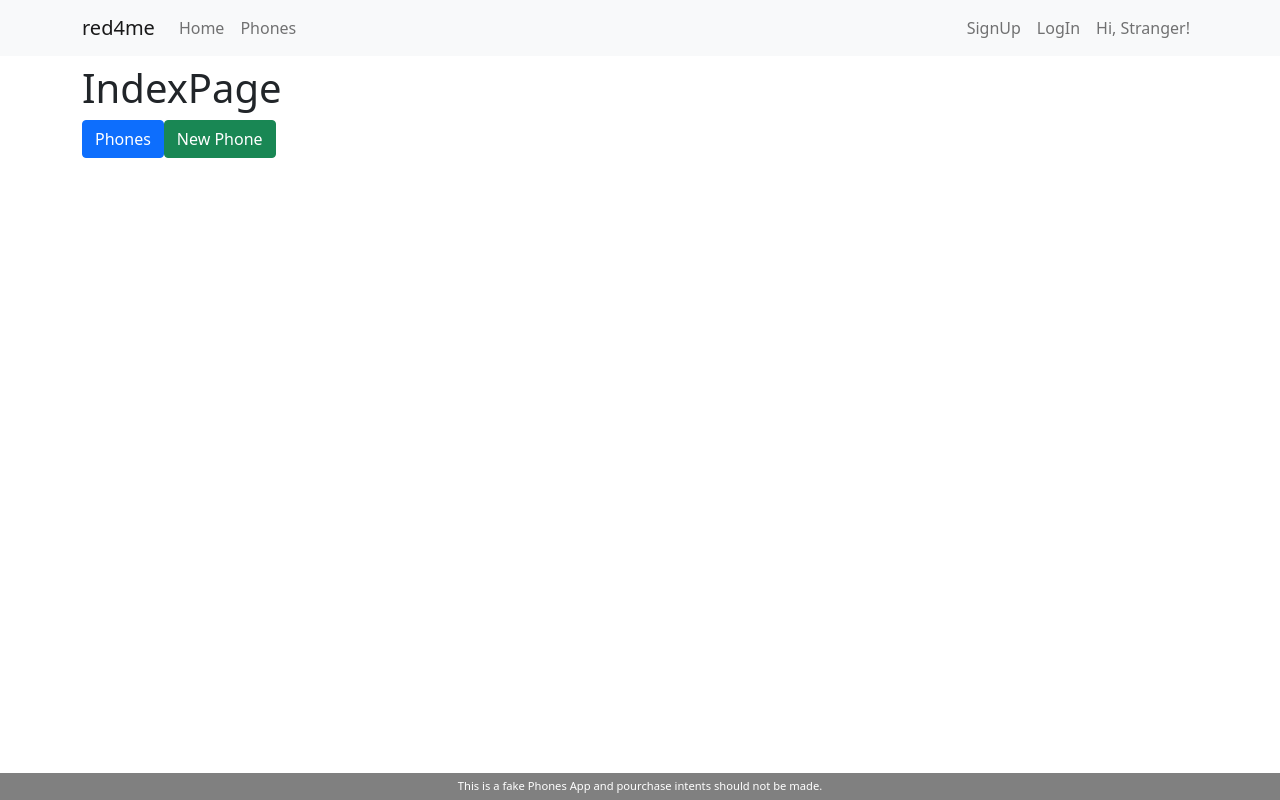
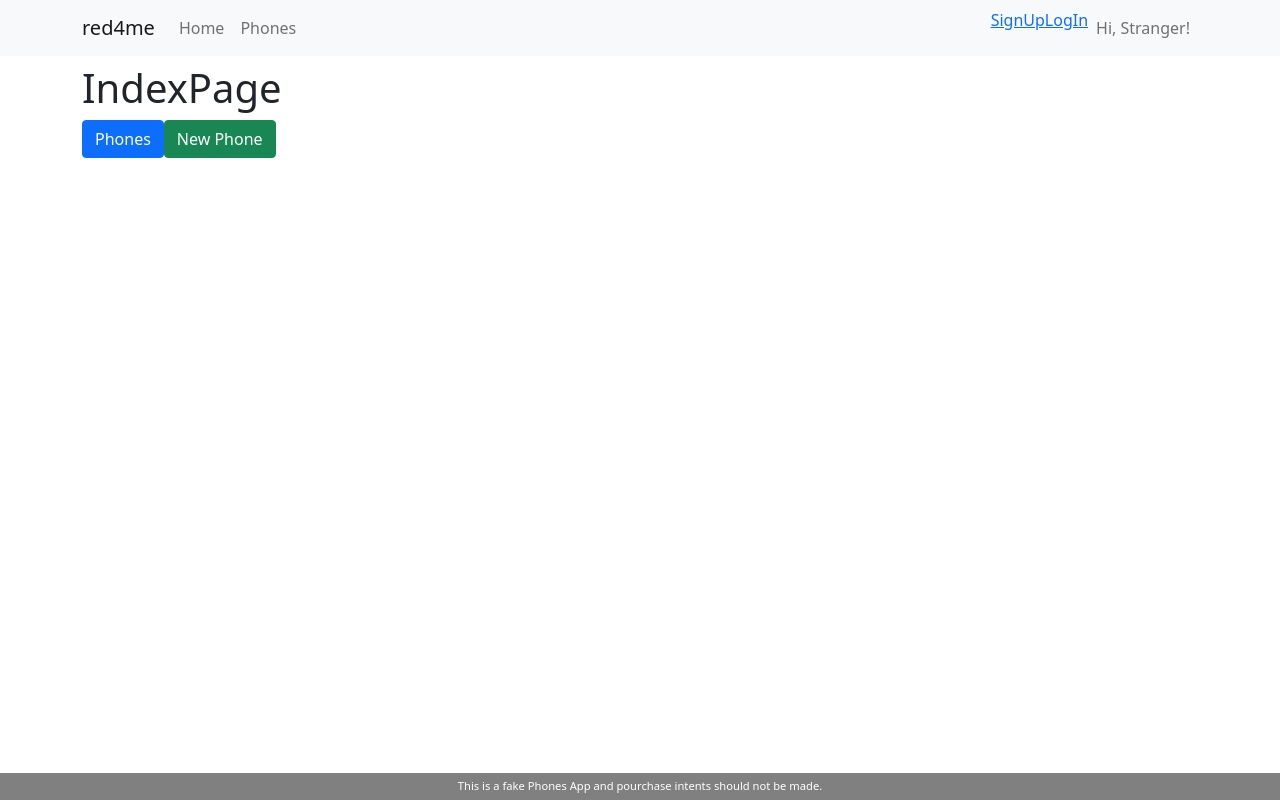
Before and after one commit to SilviuDN/red4us-client, a React (Create React App) app: page / in a window 1280 px wide. Built offline with nearby package versions, Linux system fonts and the light colour scheme; no server answers.

Commit message:
still looking for the Netlify errors

```diff
--- a/src/Components/layout/Navbar.js
+++ b/src/Components/layout/Navbar.js
@@ -33,12 +33,12 @@ const NavbarMenu = ({storeUser, loggedUser, showAlert}) => {
                 {!loggedUser
                     ?
                     <>
-                        <Nav.Link href="/signup">SignUp</Nav.Link>
-                        <Nav.Link href="/login">LogIn</Nav.Link>
+                        <Link href="/signup">SignUp</Link>
+                        <Link href="/login">LogIn</Link>
                     </>
                     :
                     <>
-                        <Link className='nav-link' to='myProfile'>MyProfile</Link>
+                        <Link className='nav-link' to='/myProfile'>MyProfile</Link>
                         <span className='nav-link' onClick={logout}>Logout</span>
                     </>
 
```
